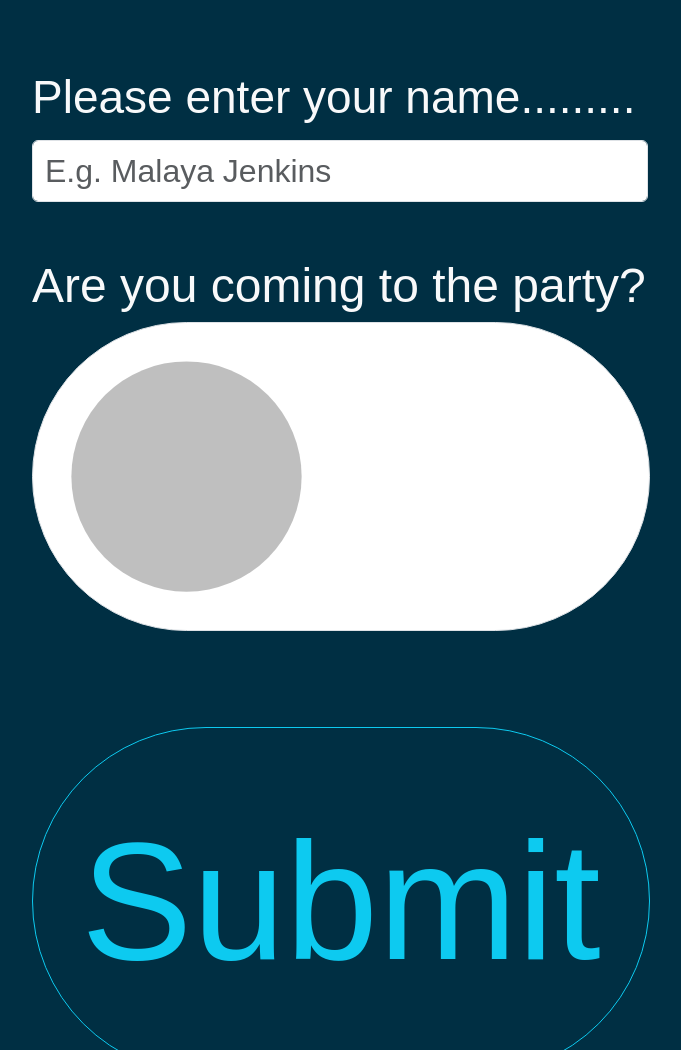
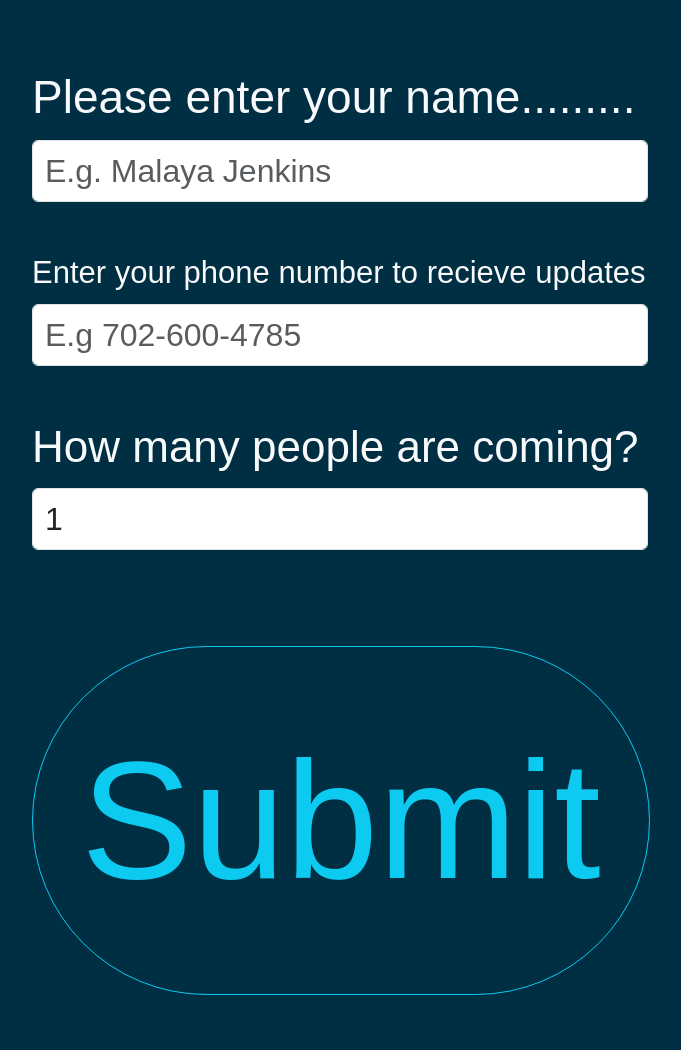
Before and after one commit to Jadens-arc/worldwide.jadenarceneaux.com, a website: page index.html in a window 1280 px wide. Shown: the part 2747-3797 px from the top of the page, without its empty margins (300-981 px from the left). Drawn offline with nearby package versions, Linux system fonts and the light colour scheme; a web font is replaced by a local one.

Commit message:
better forms

```diff
--- a/index.html
+++ b/index.html
@@ -41,15 +41,20 @@
             <h2 class="text-light mt-5" id="rsvp">
                 <span class="fit-text">RSVP</span>
             </h2>
-            <form id="rsvp-form">
+            <form id="rsvp-form" method="POST" action="https://formspree.io/f/mqadknlw">
                 <div class="mb-3 mb-5">
                     <label for="name" class="form-label text-light fit-text">Please enter your name.........</label>
-                    <input type="text" class="form-control fs-2" id="name" placeholder="E.g. Malaya Jenkins">
-                </kdiv>
+                    <input type="text" class="form-control fs-2" name="name" id="name" placeholder="E.g. Malaya Jenkins" required>
+                </div>
 
-                <div class="form-check form-switch d-flex flex-column p-0 my-5">
-                    <label class="form-check-label text-light fit-text" for="isComing">Are you coming to the party?</label>
-                    <input class="form-check-input m-0 fit-text" type="checkbox" role="switch" id="isComing">
+                <div class="mb-3 mb-5">
+                    <label for="phoneNumber" class="form-label text-light fit-text">Enter your phone number to recieve updates</label>
+                    <input type="text" class="form-control fs-2" name="phoneNumber" id="phoneNumber" placeholder="E.g 702-600-4785" required>
+                </div>
+
+                <div class="mb-3 mb-5">
+                    <label for="numberOfGuests" class="form-label text-light fit-text">How many people are coming?</label>
+                    <input type="number" class="form-control fs-2" name="numberOfGuests" id="numberOfGuests" value="1" required>
                 </div>
 
                 <button type="submit" class="btn btn-outline-info fit-text rounded-pill p-5 my-5">Submit</button>
```
